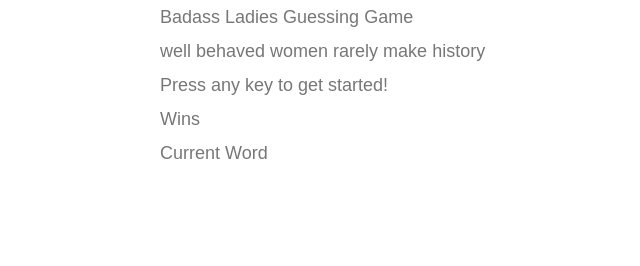
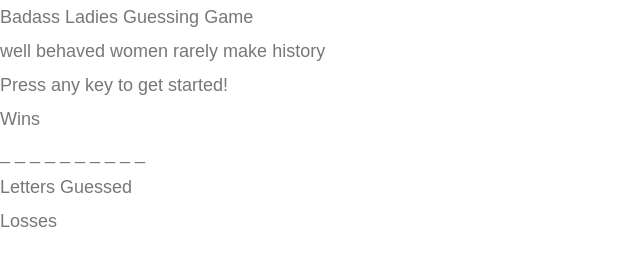
Before and after one commit to emfrost3711/Word-Guess-Game, a plain HTML site: page index.html in a window 1280 px wide. Shown: the whole page, without its empty margins (0-640 px from the left). Drawn offline with Linux system fonts and the light colour scheme.

Commit message:
added loop, getElementbyId from HTML, more pseudocode

```diff
--- a/assets/css/style.css
+++ b/assets/css/style.css
@@ -5,17 +5,16 @@ body {
     font-size: 18px;
     line-height: 34px;
     color: #777777;
-    background: url("../images/stardust.png");
     margin: 0 auto;
     display: flex;
     flex-direction: column; /* this helps it to stack things on top from top to bottom in the body itself */
-    min-height: 100vh; vh stands for viewport height; essentially it's divided into 100 stripes across any given size screen;
+    min-height: 100vh; /*vh stands for viewport height; essentially it's divided into 100 stripes across any given size screen;*/
 
 }
 
 .container {
     width: 100%;
     max-width: 960px;
-    margin: 0 auto;
+    margin: 100px, 250px, 100px;
     clear: both;
   }
--- a/assets/javascript/game.js
+++ b/assets/javascript/game.js
@@ -1,9 +1,12 @@
-
+      //Maybe do badass ladies in history? and their name & a quote pops up
+       //var: wins; var: current word; var: number of guesses remaining; var: letters already guessed:
     var wins = 0;
+    var losses = 0;
     var directionsText = document.getElementById("directions");
     var winsText = document.getElementById("wins");
     var currentWord = document.getElementById("word");
     var lettersGuessed = document.getElementById("userGuess");
+    var losses = document.getElementById("losses");
     var badassLadies = [
         "jane austen",
         "cleopatra",
@@ -13,17 +16,33 @@
         "frida kahlo"];
     var word = badassLadies[Math.floor(Math.random() * badassLadies.length)];
     var answerArray = [];
-    for (var i = 0; i < badassLadies.length; i++) {
-        answerArray[i] = "_";
+    for (var i = 0; i < word.length; i++) {
+        //if there is a space it puts a space in the answer array; if it's a letter it puts a _ in
+      if (word[i]===" ") {
+        answerArray.push(" ");
+      }
+      else {answerArray.push("_");}
     }
-    var remainingLetters = badassLadies.length;
+      //puts the _ _ _ on the page in the answer array
+    currentWord.textContent = answerArray.join(' ');
+        console.log(answerArray.length)
+    var remainingGuesses = 10;
+    console.log(word)
+    //need variables for "Press any key to get started!" (then that should disappear after the game starts)
 
-    //Maybe do badass ladies in history? and their name & a quote pops up
-    //need variables for "Press any key to get started!" (then that should disappear after the game starts)
-    //var: wins; var: current word; var: number of guesses remaining; var: letters already guessed:
+
+    //game loop here
+    // while (remainingLetters > 0) {
+        //game code goes here
+        //show the player their progress
+        //take input guess from the player
+        //update answerArray and remainingLetters for every correct guess
+    // }
+
+
     //images to change when they get the answer right
 
-    //Pick a badass lady
+    //Computer picks a badass lady
     //While the word has not been guessed {
     //     show the player their current Progress
     //     get a guess from the player
@@ -36,7 +55,7 @@
     //     }
     //     else {
     //         if the guess is in the word {
-    //             update hte player's progress with the guess
+    //             update the player's progress with the guess
     //         }
     //     }
     // }
@@ -50,11 +69,27 @@
     //This is our first badass lady: Jane Austen.
     document.onkeyup = function(event) {
         var userGuess = event.key.toLowerCase();
+        console.log(userGuess)
+        //go through word; if userguess is a letter in the word, place it in the appropriate slot;
+        //check to see if array has any underscores
+        //if there are no underscores, they win! increase wine count
+        //if the guesses remaining is above 0 remove 1 from remaining guesses and log the guess on the page;
+        // if guesses = 0, player loses
+        // when player loses, alert "You lose"; increase loss count; then reset it.
+            //clear out lettersholldingthing; choose a new string from the badassLadies array; reset answers array; reset guesses to 10;
 
-        if (userGuess === "j") //insert "j" into " _ _ _ _  _ _ _ _ _ _ "
-        {
 
-        } else {
-            document.write () //add the letter to letters guessed AND move the guesses remaining number down 1
-        }
+
+        // if (userGuess === "j") //insert "j" into " _ _ _ _  _ _ _ _ _ _ "
+        // {
+
+        // } else {
+        //     document.write () //add the letter to letters guessed AND move the guesses remaining number down 1
+        // }
     }
+
+
+
+
+    //make a new function that incluees setting guesses, letters guessed values, all the base values, puts the dashes on the pages, sets number og tuesses pickes the word sets the letters they've guessed to a value
+    //make a reset function that you can call repeatedly;
--- a/index.html
+++ b/index.html
@@ -16,14 +16,16 @@
     <h3> well behaved women rarely make history </h3>
 </header>
 <section class = "main-container">
-    <h4>Press any key to get started!</h4>
-    <h4>Wins</h4>
-    <h4>Current Word</h4>
+    <h4 id="directions">Press any key to get started!</h4>
+    <h4 id="wins">Wins</h4>
+    <h4 id="word">Current Word</h4>
+    <h4 id="userGuess">Letters Guessed</h4>
+    <h4 id="losses">Losses</h4>
 
 
 </section>
 </div>
-<!-- <script src="assets/javascript/game.js"></script> -->
+<script type="text/javascript" src="assets/javascript/game.js"></script>
 </body>
 
 </html>
```
